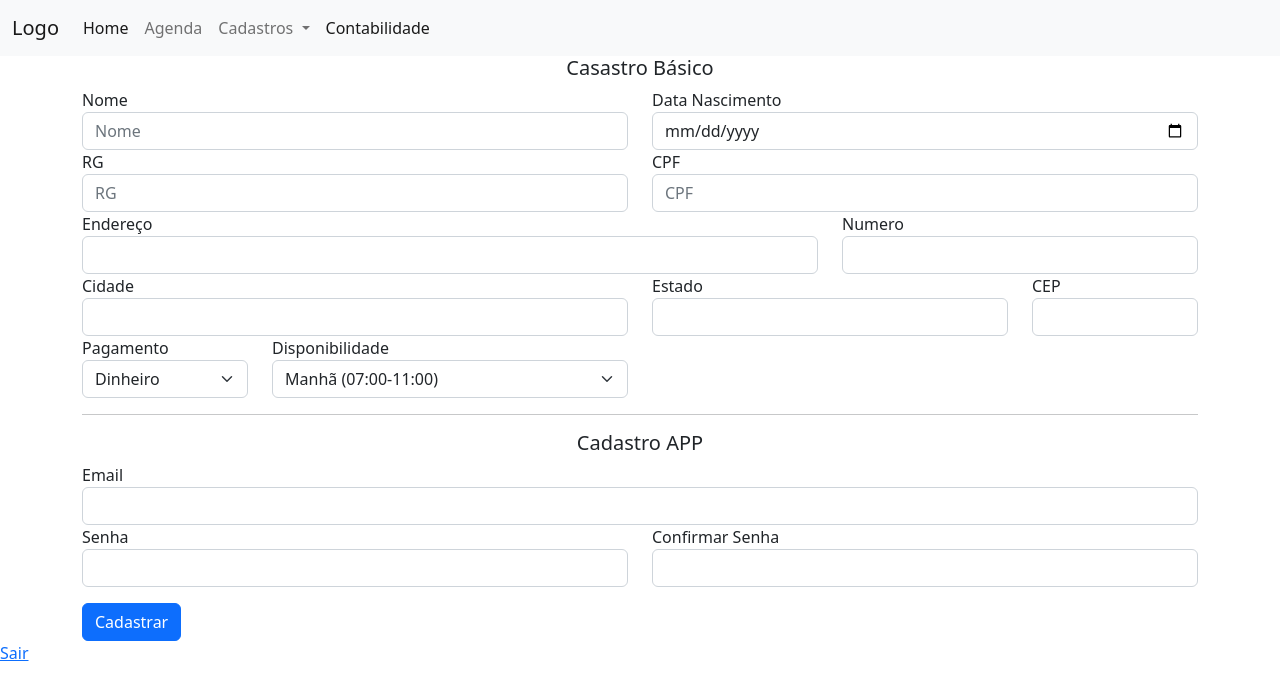
After one commit to Erubbo/AutoPlanner, a PHP site: page /cadastro_alunos.php in a window 1280 px wide. The commit adds this page. Shown: the top 700 px of the page. Run offline with PHP 8.4, Linux system fonts and the light colour scheme; the visitor is signed in with stand-in values (Sample User, id 1).

Commit message:
Front inacabado cadastro Aluno

```diff
--- a/backend/includes/navbar.php
+++ b/backend/includes/navbar.php
@@ -7,7 +7,7 @@
       <div class="collapse navbar-collapse" id="navbarSupportedContent">
         <ul class="navbar-nav me-auto mb-2 mb-lg-0 ">
           <li class="nav-item">
-            <a class="nav-link active" aria-current="page" href="#">Home</a>
+            <a class="nav-link active" aria-current="page" href="">Home</a>
           </li>
           <li class="nav-item">
             <a class="nav-link" href="#">Agenda</a>
@@ -17,7 +17,7 @@
               Cadastros
             </a>
             <ul class="dropdown-menu">
-              <li><a class="dropdown-item" href="#">Aluno</a></li>
+              <li><a class="dropdown-item" href="../cadastro_alunos.php">Aluno</a></li>
               <li><hr class="dropdown-divider"></li>
               <li><a class="dropdown-item" href="#">Professor</a></li>
             </ul>
--- a/backend/login_valida.php
+++ b/backend/login_valida.php
@@ -25,7 +25,7 @@ try{
 
         header('Location: ../principal.php');
     }else{
-        // header('Location: ../login_v18/index.html');
+        header('Location: ../login_v18/index.php');
     }
 }catch(PDOException $error){
     echo $error->getmessage();
--- /dev/null
+++ b/cadastro_alunos.php
@@ -0,0 +1,125 @@
+<?php
+include 'backend/includes/controle_session.php';
+?>
+
+<!DOCTYPE html>
+<html lang="pt-br">
+
+<head>
+    <meta charset="UTF-8">
+    <meta http-equiv="X-UA-Compatible" content="IE=edge">
+    <meta name="viewport" content="width=device-width, initial-scale=1.0">
+    <title>Document</title>
+    <link href="https://cdn.jsdelivr.net/npm/bootstrap@5.2.1/dist/css/bootstrap.min.css" rel="stylesheet" integrity="sha384-iYQeCzEYFbKjA/T2uDLTpkwGzCiq6soy8tYaI1GyVh/UjpbCx/TYkiZhlZB6+fzT" crossorigin="anonymous">
+</head>
+
+<body>
+    <?php
+    include('backend/includes/navbar.php')
+    ?>
+
+    <div class="container">
+        <h5 class="text-center">Casastro Básico</h5>
+
+        <div class="form-group">
+            <form action="_valida_cadastro_aluno" method="post">
+
+                <div class="row">
+                    <div class="form-group col-md-6">
+                        <label for="inputEmail4">Nome</label>
+                        <input type="text" class="form-control" id="nomecad" placeholder="Nome">
+                    </div>
+
+                    <div class="form-group col-md-6">
+                        <label for="inputPassword4">Data Nascimento</label>
+                        <input type="date" class="form-control" id="dataNascim" placeholder="">
+                    </div>
+                </div>
+
+                <div class="row">
+
+
+                    <div class="form-group col-md-6">
+                        <label for="inputPassword4">RG</label>
+                        <input type="number" class="form-control" id="rg" placeholder="RG">
+                    </div>
+                    <div class="form-group col-md-6">
+                        <label for="inputPassword4">CPF</label>
+                        <input type="number" class="form-control" id="cpf" placeholder="CPF">
+                    </div>
+                </div>
+
+                <div class="row">
+                    <div class="form-group col-md-8">
+                        <label for="inputAddress">Endereço</label>
+                        <input type="text" class="form-control" id="inputAddress">
+                    </div>
+                    <div class="form-group col-md-4">
+                        <label for="inputAddress">Numero</label>
+                        <input type="text" class="form-control" id="">
+                    </div>
+                </div>
+
+                <div class="row">
+                    <div class="form-group col-md-6 ">
+                        <label for="inputCity">Cidade</label>
+                        <input type="text" class="form-control" id="inputCity">
+                    </div>
+                    <div class="form-group col-md-4">
+                        <label for="inputEstado">Estado</label>
+                        <input type="text" class="form-control" id="">
+
+                    </div>
+                    <div class="form-group col-md-2">
+                        <label for="inputCEP">CEP</label>
+                        <input type="text" class="form-control" id="inputCEP">
+                    </div>
+                </div>
+                <div class="row">
+                    <div class="form-group col-md-2">
+                        <label for="Pagamento">Pagamento</label>
+                        <select class="form-select" aria-label="Default select example">
+
+                            <option value="1">Dinheiro</option>
+                            <option value="2">Cartão</option>
+                            <option value="3">Boleto</option>
+                        </select>
+                    </div>
+                    <div class="form-group col-md-4">
+                        <label for="Pagamento">Disponibilidade</label>
+                        <select class="form-select" aria-label="Default select example">
+
+                            <option value="1">Manhã (07:00-11:00)</option>
+                            <option value="2">Tarde (12:00-19:00)</option>
+                            <option value="3">Integral</option>
+                        </select>
+                    </div>
+                </div>
+                <hr>
+                <h5 class="text-center">Cadastro APP</h5>
+                <div class="form-group">
+                    <label for="email">Email</label>
+                    <input type="email" class="form-control" id="email">
+                </div>
+                <div class="row">
+                    <div class="form-group col-md-6">
+                        <label for="email">Senha</label>
+                        <input type="password" class="form-control" id="senha">
+                    </div>
+                    <div class="form-group col-md-6">
+                        <label for="email">Confirmar Senha</label>
+                        <input type="password" class="form-control" id="senha2">
+                    </div>
+                </div>
+
+                <button type="submit" class="btn btn-primary mt-3">Cadastrar</button>
+            </form>
+        </div>
+    </div>
+
+
+    <a href="backend/logout.php">Sair</a>
+    <script src="https://cdn.jsdelivr.net/npm/bootstrap@5.2.1/dist/js/bootstrap.bundle.min.js" integrity="sha384-u1OknCvxWvY5kfmNBILK2hRnQC3Pr17a+RTT6rIHI7NnikvbZlHgTPOOmMi466C8" crossorigin="anonymous"></script>
+</body>
+
+</html>
```
Also changed, not shown: backend/_valida_cadastro_aluno.php (added), index.php (renamed from principal.php).
